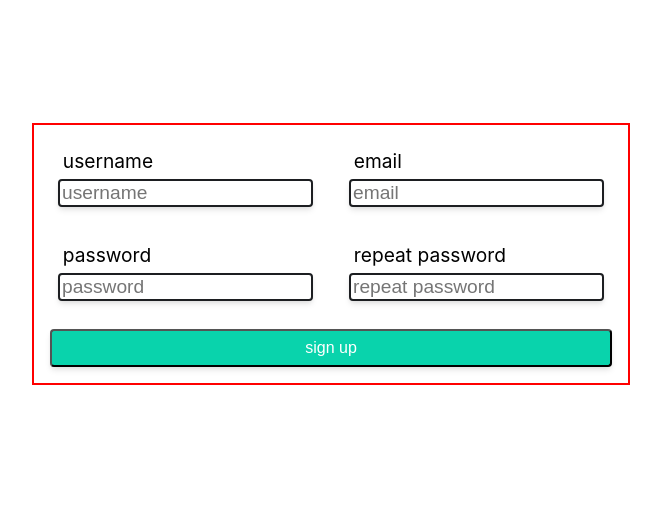
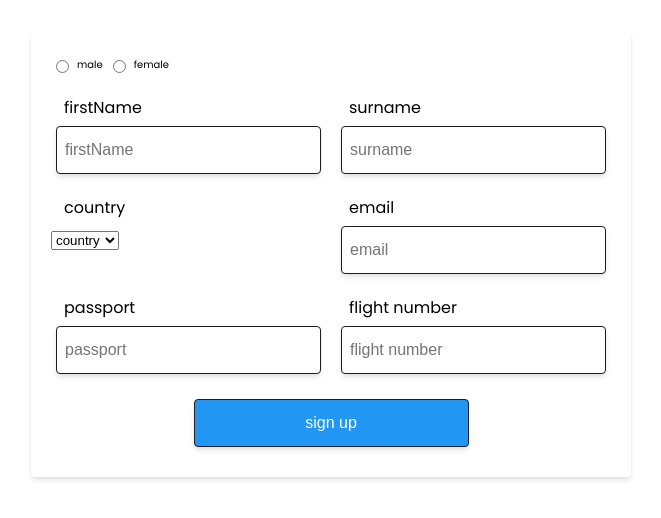
Before and after one commit to masiucd/React-form-validation, a React (Create React App) app: page / in a window 1280 px wide. Shown: the part 146-664 px from the top of the page, without its empty margins (309-970 px from the left). Built offline with nearby package versions, Linux system fonts and the light colour scheme.

Commit message:
(feat): new form design

```diff
--- a/src/App.tsx
+++ b/src/App.tsx
@@ -1,8 +1,7 @@
 import styled from "@emotion/styled"
-import Form from "./components/form"
+import Form from "./components/form/form"
 
 const Wrapper = styled.div`
-  border: 2px solid red;
   max-width: 900px;
   margin: 0 auto;
 `
--- a/src/components/form.tsx
+++ /dev/null
@@ -1,74 +0,0 @@
-import styled from "@emotion/styled"
-
-const StyledForm = styled.form`
-  display: flex;
-  flex-direction: column;
-  padding: 2em;
-  @media (min-width: 720px) {
-    display: grid;
-    grid-template-columns: repeat(2, 1fr);
-    grid-gap: 20px;
-    padding: 1em;
-
-    button {
-      grid-column: span 2;
-    }
-  }
-`
-
-const Button = styled.button`
-  padding: 0.5em;
-  box-shadow: var(--shadow-md);
-  font-size: 1rem;
-  background-color: var(--green);
-  color: var(--white);
-  border-radius: 4px;
-  cursor: pointer;
-`
-
-const Label = styled.label`
-  padding: 0.5em;
-  display: flex;
-  flex-flow: column wrap;
-  span {
-    font-size: 1.2rem;
-    display: inline-block;
-    margin-left: 0.3rem;
-    margin-bottom: 0.4rem;
-  }
-`
-
-const Input = styled.input`
-  width: 100%;
-  border: 2px solid var(--dark);
-  box-shadow: var(--shadow-md);
-  border-radius: 4px;
-  font-size: 1.2rem;
-  outline: 0;
-`
-
-const Form = () => {
-  return (
-    <StyledForm>
-      <Label htmlFor="username">
-        <span>username</span>
-        <Input type="text" id="username" placeholder="username" />
-      </Label>
-      <Label htmlFor="email">
-        <span>email</span>
-        <Input type="email" id="email" placeholder="email" />
-      </Label>
-      <Label htmlFor="email">
-        <span>password</span>
-        <Input type="password" id="password" placeholder="password" />
-      </Label>
-      <Label htmlFor="repeat-password">
-        <span>repeat password</span>
-        <Input type="password" id="repeat-password" placeholder="repeat password" />
-      </Label>
-      <Button type="submit">sign up</Button>
-    </StyledForm>
-  )
-}
-
-export default Form
--- /dev/null
+++ b/src/components/form/form.tsx
@@ -0,0 +1,165 @@
+import styled from "@emotion/styled"
+
+const StyledForm = styled.form`
+  min-width: 60rem;
+  padding: 2em;
+  box-shadow: var(--shadow-md);
+  border-radius: var(--border-radius-lv-3);
+
+  @media (min-width: 668px) {
+    display: grid;
+    grid-template-columns: repeat(4, 1fr);
+    grid-gap: var(--grid-gap-1);
+
+    button {
+      grid-column: 2/4;
+      margin: 1rem 0;
+    }
+  }
+`
+
+const Button = styled.button`
+  box-shadow: var(--shadow-md);
+  font-size: 1rem;
+  background-color: var(--green);
+  color: var(--white);
+  font-size: 1.6rem;
+  cursor: pointer;
+  height: 4.8rem;
+  border: 1px solid var(--dark);
+  box-shadow: var(--shadow-md);
+  border-radius: var(--border-radius-lv-3);
+  text-align: center;
+  transition: var(--transition-1);
+
+  background-image: linear-gradient(to right, var(--blue) 50%, var(--green) 50%);
+  background-position: 0;
+  background-size: 200%;
+  &:hover {
+    background-position: -100%;
+    box-shadow: var(--shadow-xl);
+  }
+`
+
+const Label = styled.label`
+  padding: 0.5em;
+  display: flex;
+  flex-flow: column wrap;
+  span {
+    font-size: 1.6rem;
+    display: inline-block;
+    margin-left: 0.8rem;
+    margin-bottom: 0.4rem;
+  }
+`
+
+const Input = styled.input`
+  width: 100%;
+  border: 1px solid var(--dark);
+  box-shadow: var(--shadow-md);
+  border-radius: var(--border-radius-lv-3);
+  outline: 0;
+  height: 4.8rem;
+  font-size: 1.6rem;
+  transition: var(--transition-1);
+  &:focus {
+    box-shadow: var(--shadow-xl);
+    transform: scale(1.03);
+  }
+
+  padding: 0 0.8rem;
+`
+
+const Select = styled.select``
+
+const FormGroup = styled.div`
+  &:first-of-type {
+    grid-column: 1/-1;
+    display: flex;
+    align-items: center;
+  }
+
+  &:nth-of-type(2) {
+    grid-column: 1/3;
+  }
+  &:nth-of-type(3) {
+    grid-column: 3 / -1;
+  }
+  &:nth-of-type(4) {
+    grid-column: 1 / 3;
+  }
+  &:nth-of-type(5) {
+    grid-column: 3 / -1;
+  }
+  &:nth-of-type(6) {
+    grid-column: 1 / 3;
+  }
+
+  &:nth-of-type(7) {
+    grid-column: span 2;
+  }
+`
+
+const Form = () => {
+  return (
+    <StyledForm>
+      <FormGroup>
+        <input type="radio" name="male" id="male" />
+        <Label htmlFor="male">male</Label>
+
+        <input type="radio" name="female" id="female" />
+        <Label htmlFor="female">female</Label>
+      </FormGroup>
+
+      <FormGroup>
+        <Label htmlFor="firstName">
+          <span>firstName</span>
+          <Input type="text" id="firstName" placeholder="firstName" />
+        </Label>
+      </FormGroup>
+
+      <FormGroup>
+        <Label htmlFor="surname">
+          <span>surname</span>
+          <Input type="text" id="surname" placeholder="surname" />
+        </Label>
+      </FormGroup>
+
+      <FormGroup className="country">
+        <Label htmlFor="country">
+          <span>country</span>
+        </Label>
+        <Select id="country">
+          <option value="">country</option>
+          <option value="sweden">sweden</option>
+          <option value="usa">usa</option>
+          <option value="poland">poland</option>
+        </Select>
+      </FormGroup>
+
+      <FormGroup>
+        <Label htmlFor="email">
+          <span>email</span>
+          <Input type="email" id="email" placeholder="email" />
+        </Label>
+      </FormGroup>
+
+      <FormGroup>
+        <Label htmlFor="passport">
+          <span>passport</span>
+          <Input type="number" id="passport" placeholder="passport" />
+        </Label>
+      </FormGroup>
+
+      <FormGroup>
+        <Label htmlFor="flight-number">
+          <span>flight number</span>
+          <Input type="password" id="flight-number" placeholder="flight number" />
+        </Label>
+      </FormGroup>
+      <Button type="submit">sign up</Button>
+    </StyledForm>
+  )
+}
+
+export default Form
--- a/src/index.css
+++ b/src/index.css
@@ -1,12 +1,41 @@
+@import url("https://fonts.googleapis.com/css?family=Poppins:400");
 :root {
   --dark: #1c1e21;
   --green: #09d3ac;
   --white: #fff;
+  --warning: #ec7979;
+  --blue: #2196f3;
 
   --shadow-md: 0 4px 6px -1px rgba(0, 0, 0, 0.1), 0 2px 4px -1px rgba(0, 0, 0, 0.06);
   --shadow-lg: 0 10px 15px -3px rgba(0, 0, 0, 0.1), 0 4px 6px -2px rgba(0, 0, 0, 0.05);
   --shadow-xl: 0 20px 25px -5px rgba(0, 0, 0, 0.1), 0 10px 10px -5px rgba(0, 0, 0, 0.04);
+
+  /* Typography */
+  --base-size: 0.625em;
+  --h1: 4.209em;
+  --h2: 3.157em;
+  --h3: 2.369em;
+  --h4: 1.777em;
+  --h5: 1.333em;
+  --small: 0.75em;
+  --f-weight: 400;
+  --f-family: "Poppins", sans-serif;
+  --line-height: 1.3;
+  --p: 1.6em;
+
+  --border-radius-lv-1: 2px;
+  --border-radius-lv-2: 3px;
+  --border-radius-lv-3: 4px;
+  --border-radius-lv-4: 5px;
+  --border-radius-lv-5: 6px;
+
+  /* Grid */
+  --grid-gap-1: 10px;
+
+  /* Transitions */
+  --transition-1: 300ms ease-in-out all;
 }
+
 *::before,
 *::after,
 * {
@@ -14,14 +43,59 @@
 }
 html {
   box-sizing: border-box;
+  font-size: 62.5%;
+  /* 10px */
 }
 body {
   margin: 0;
   padding: 0;
-  font-family: -apple-system, BlinkMacSystemFont, "Segoe UI", Roboto, Oxygen, Ubuntu, Cantarell,
-    "Open Sans", "Helvetica Neue", sans-serif;
+
+  font-family: "Poppins", sans-serif;
   min-height: 100vh;
   display: flex;
   align-items: center;
   justify-content: center;
+  font-weight: 400;
+  line-height: 1.75;
 }
+
+p {
+  margin-bottom: 1rem;
+  font-size: var(--p);
+}
+
+h1,
+h2,
+h3,
+h4,
+h5 {
+  margin: 3rem 0 1.38rem;
+  font-family: var(--f-family);
+  font-weight: var(--f-weight);
+  line-height: var(--line-height);
+}
+
+h1 {
+  margin-top: 0;
+  font-size: var(--h1);
+}
+
+h2 {
+  font-size: var(--h2);
+}
+
+h3 {
+  font-size: var(--h3);
+}
+
+h4 {
+  font-size: var(--h4);
+}
+
+h5 {
+  font-size: var(--h5);
+}
+
+small {
+  font-size: var(--small);
+}
```
Also changed, not shown: 1 other file (tests, documents, lock files or other folders).
